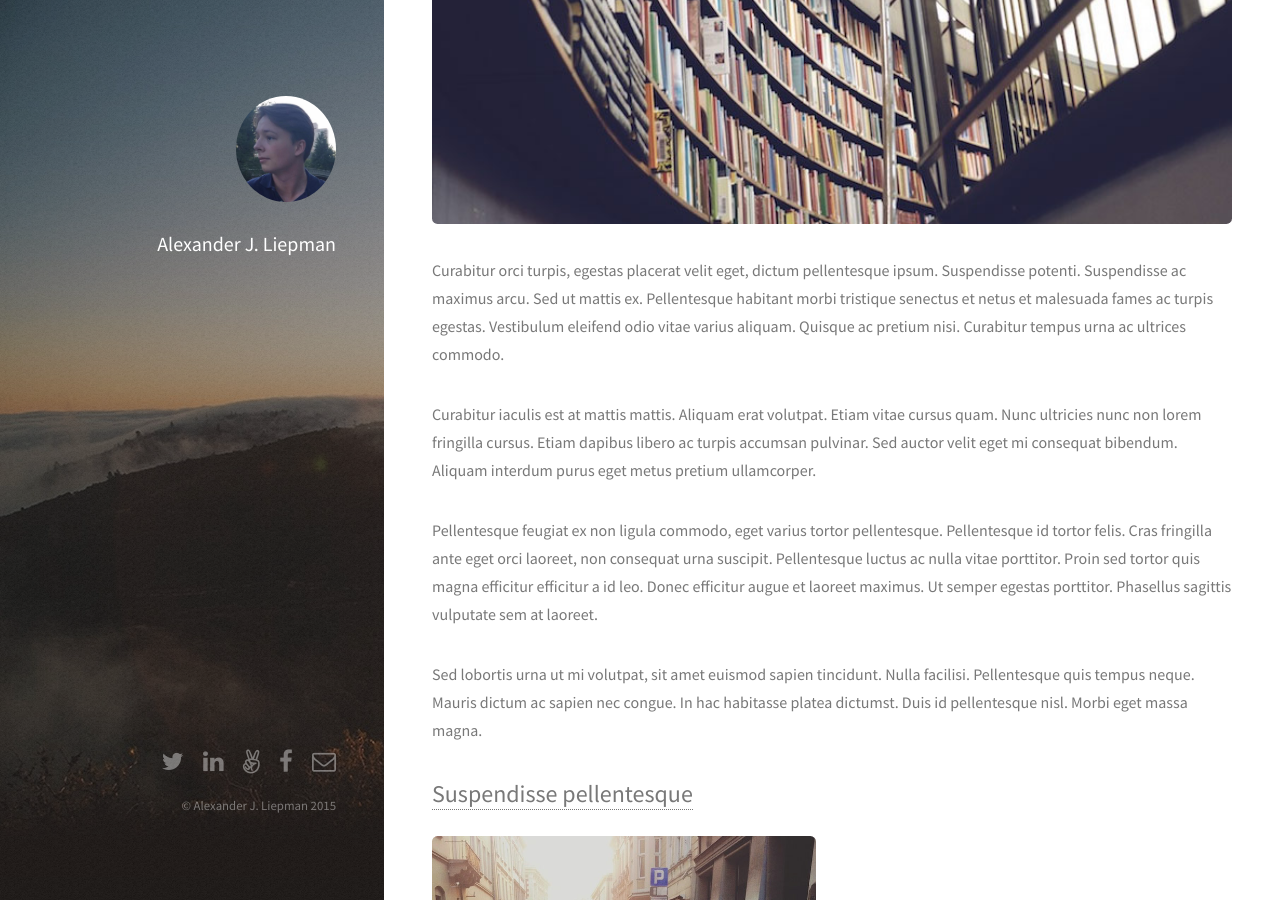
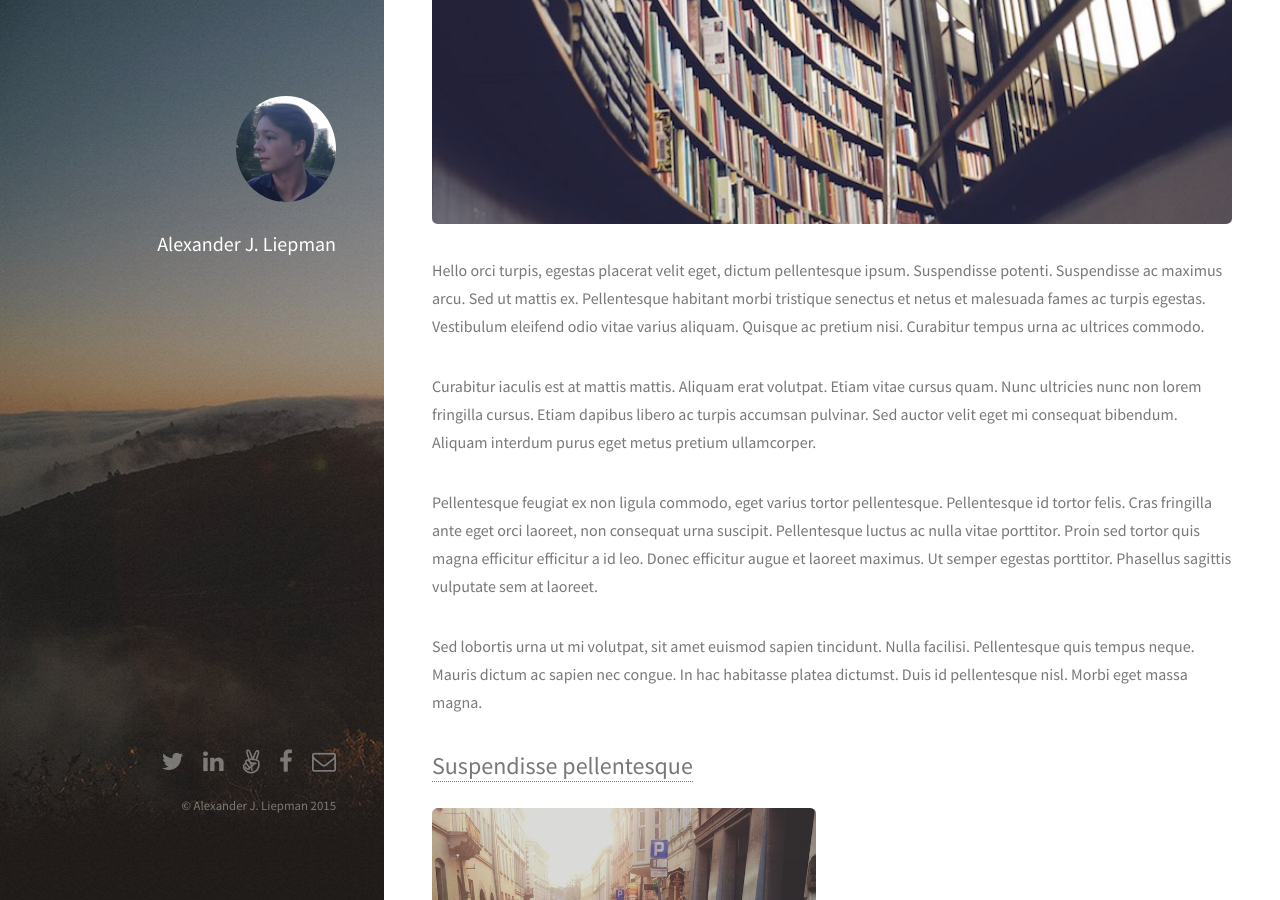
Before and after one commit to alexanderjliepman/alexanderjliepman.github.io, a Jekyll site: the page built from _posts/2015-02-17-curabitur.markdown, in a window 1280 px wide and 900 px high, scrolled down 461 px. Built offline with Jekyll 4.4.1, drawn with Linux system fonts in a browser that asks for light colours.

Commit message:
edit most recent blog post

```diff
--- a/_posts/2015-02-17-curabitur.markdown
+++ b/_posts/2015-02-17-curabitur.markdown
@@ -1,7 +1,7 @@
 ---
 layout: post
 ---
-<img src="/images/fulls/03.jpg" class="fit image"> Curabitur orci turpis, egestas placerat velit eget, dictum pellentesque ipsum. Suspendisse potenti. Suspendisse ac maximus arcu. Sed ut mattis ex. Pellentesque habitant morbi tristique senectus et netus et malesuada fames ac turpis egestas. Vestibulum eleifend odio vitae varius aliquam. Quisque ac pretium nisi. Curabitur tempus urna ac ultrices commodo.
+<img src="/images/fulls/03.jpg" class="fit image"> Hello orci turpis, egestas placerat velit eget, dictum pellentesque ipsum. Suspendisse potenti. Suspendisse ac maximus arcu. Sed ut mattis ex. Pellentesque habitant morbi tristique senectus et netus et malesuada fames ac turpis egestas. Vestibulum eleifend odio vitae varius aliquam. Quisque ac pretium nisi. Curabitur tempus urna ac ultrices commodo.
 
 Curabitur iaculis est at mattis mattis. Aliquam erat volutpat. Etiam vitae cursus quam. Nunc ultricies nunc non lorem fringilla cursus. Etiam dapibus libero ac turpis accumsan pulvinar. Sed auctor velit eget mi consequat bibendum. Aliquam interdum purus eget metus pretium ullamcorper.
 
```
